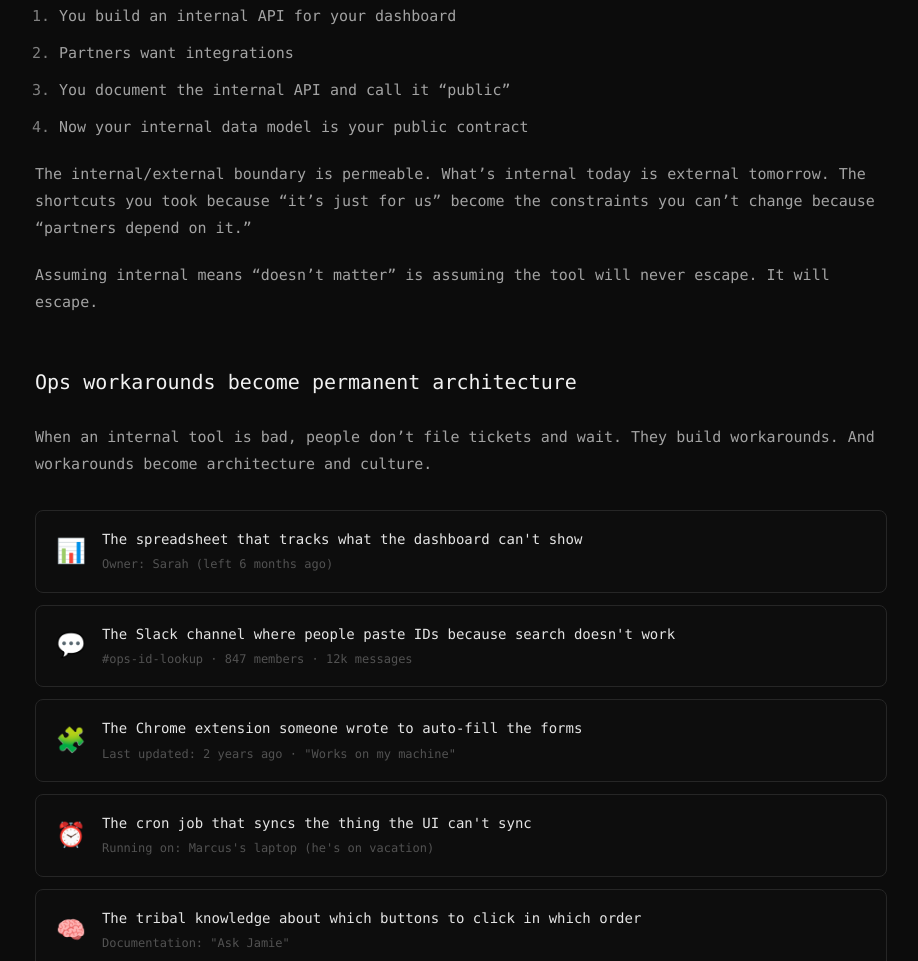
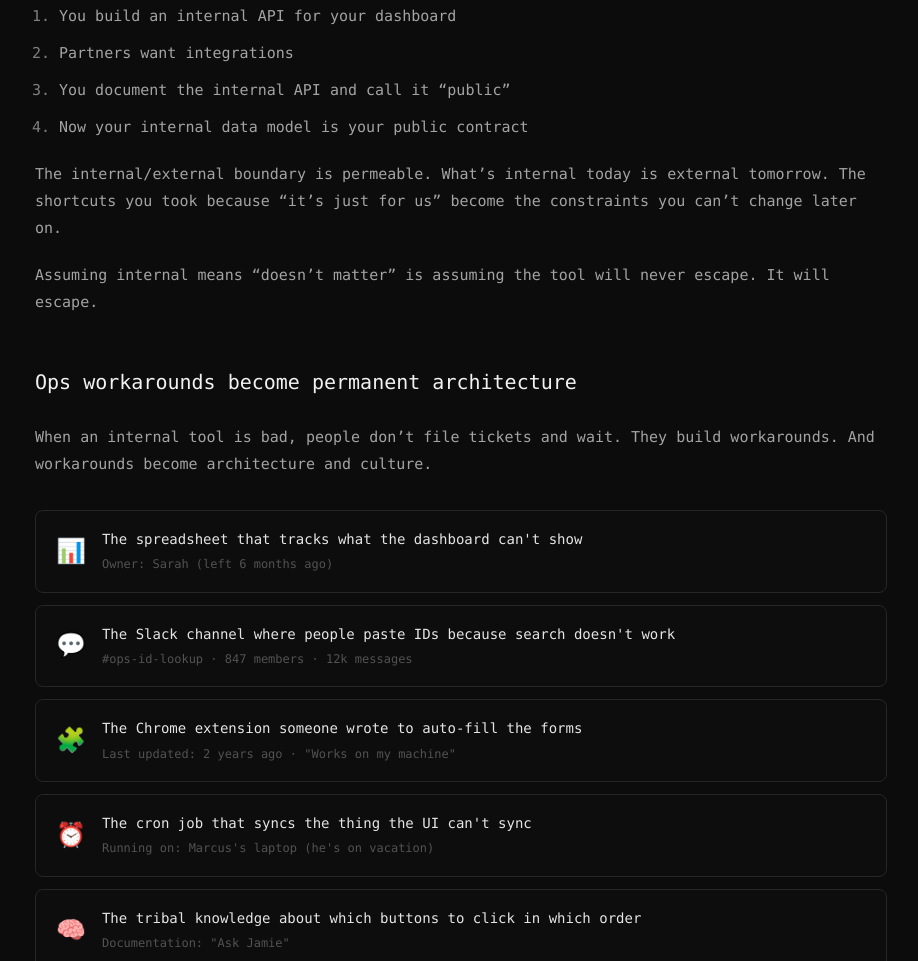
Before and after one commit to rpalermodrums/ryanpalermo-dot-dev, an Astro site in the folder apps/blog/: page /blog/captive-users in a window 1280 px wide. Shown: the part 2718-3679 px from the top of the page, without its empty margins (179-1097 px from the left). Built offline with nearby package versions, Linux system fonts and the light colour scheme; Astro itself is replaced by a stand-in of ours.

Commit message:
rephrase

```diff
--- a/apps/blog/src/content/posts/captive-users.md
+++ b/apps/blog/src/content/posts/captive-users.md
@@ -114,7 +114,7 @@ Or:
 3. You document the internal API and call it "public"
 4. Now your internal data model is your public contract
 
-The internal/external boundary is permeable. What's internal today is external tomorrow. The shortcuts you took because "it's just for us" become the constraints you can't change because "partners depend on it."
+The internal/external boundary is permeable. What's internal today is external tomorrow. The shortcuts you took because "it's just for us" become the constraints you can't change later on.
 
 Assuming internal means "doesn't matter" is assuming the tool will never escape. It will escape.
 
```
